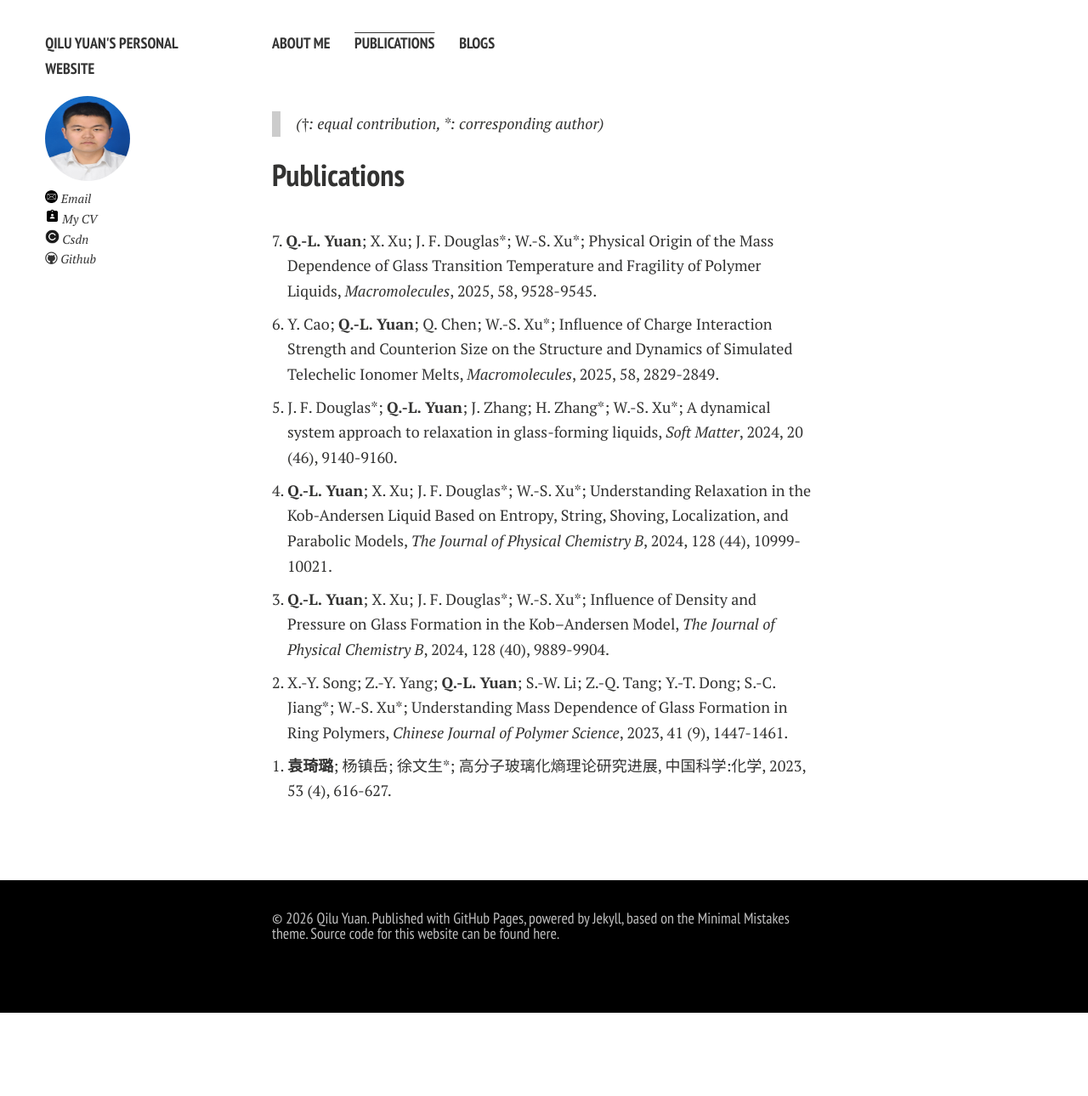
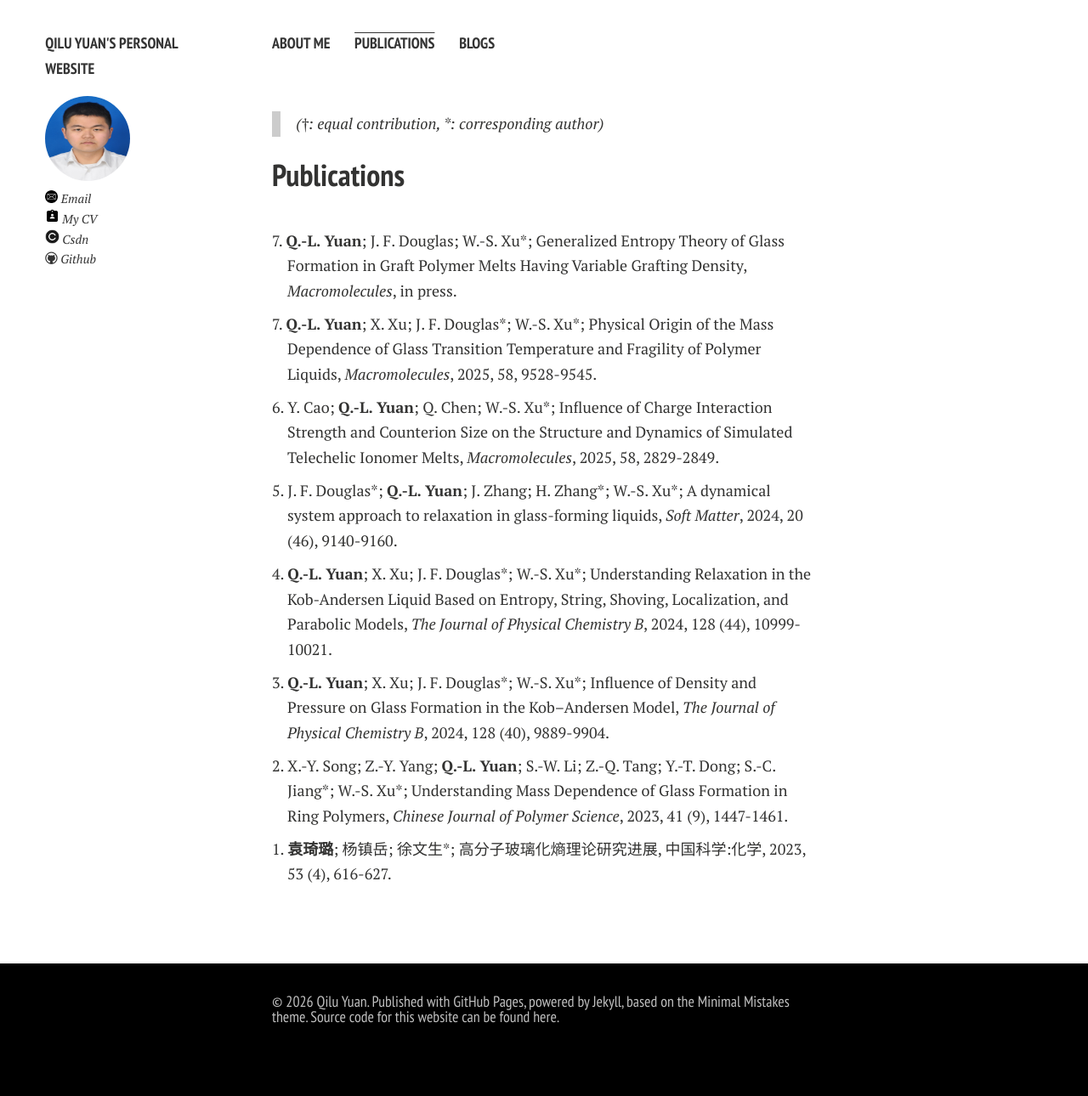
Before and after one commit to Qilu-Yuan/Qilu-Yuan.github.io, a Jekyll site: the page built from publications.md, in a window 1280 px wide. Shown: the whole page at 85% size. Built offline with Jekyll 4.4.1, drawn with Linux system fonts in a browser that asks for light colours; nearby versions of some CDN libraries; comment, search, counter and statistics services are not loaded; a style sheet for code colours, icons or effects is not loaded; before the commit the page ends 1192 px from its top, so only the background shows below that.

Commit message:
Update publications.md

```diff
--- a/publications.md
+++ b/publications.md
@@ -33,6 +33,8 @@ title: Publications
 
   <br>
 
+  <p class="publication">7. <b>Q.-L. Yuan</b>; J. F. Douglas; W.-S. Xu*; Generalized Entropy Theory of Glass Formation in Graft Polymer Melts Having Variable Grafting Density, <i>Macromolecules</i>, in press.</p>
+
   <p class="publication">7. <b>Q.-L. Yuan</b>; X. Xu; J. F. Douglas*; W.-S. Xu*; Physical Origin of the Mass Dependence of Glass Transition Temperature and Fragility of Polymer Liquids, <i>Macromolecules</i>, 2025, 58, 9528-9545.</p>
 
   <p class="publication">6. Y. Cao; <b>Q.-L. Yuan</b>; Q. Chen; W.-S. Xu*; Influence of Charge Interaction Strength and Counterion Size on the Structure and Dynamics of Simulated Telechelic Ionomer Melts, <i>Macromolecules</i>, 2025, 58, 2829-2849.</p>
```
